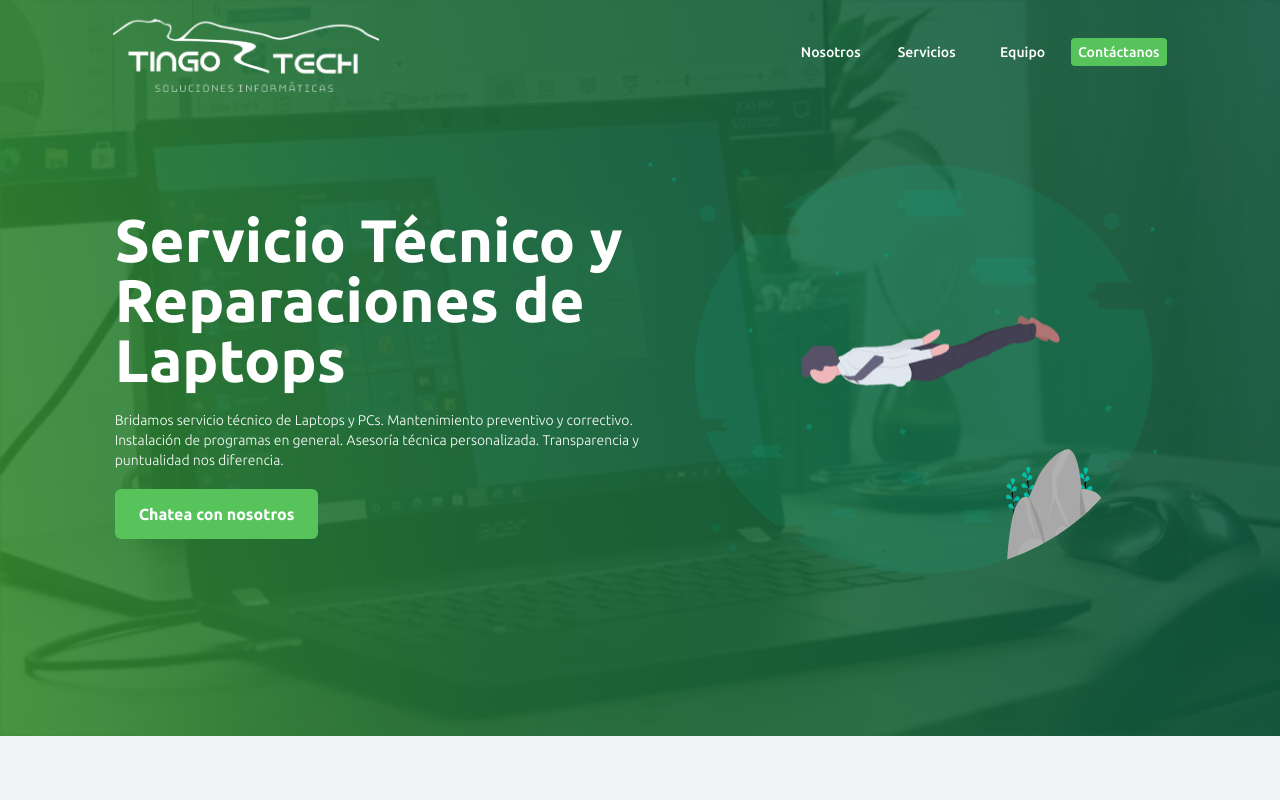
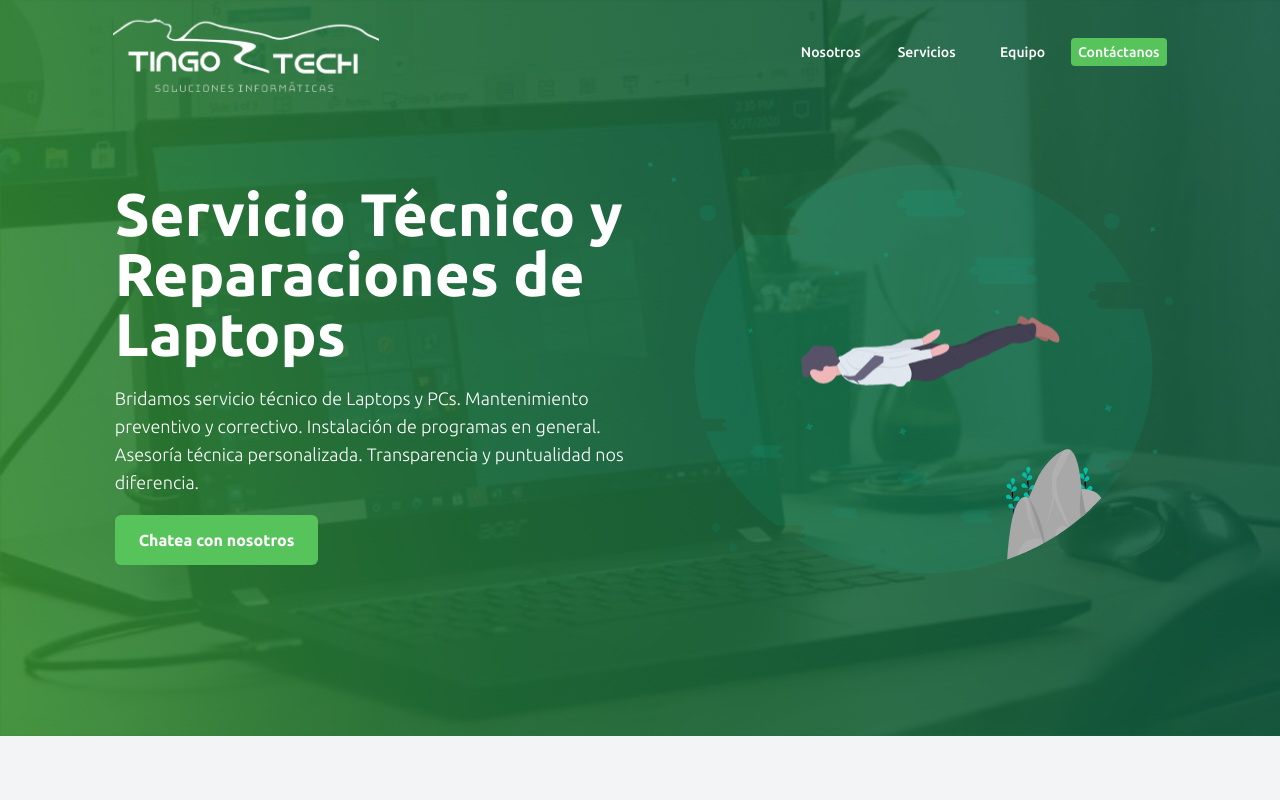
Before and after one commit to wasi-lat/tingotech, a Next.js app: page / in a window 1280 px wide. Shown: the top 800 px of the page. Built offline with nearby package versions, Linux system fonts and the light colour scheme.

Commit message:
FIX: text-size

```diff
--- a/pages/index.js
+++ b/pages/index.js
@@ -28,7 +28,7 @@ export default function Home() {
               <h2 className="font-bold text-4xl md:text-6xl text-white leading-tight">
                 Servicio Técnico y Reparaciones de Laptops
               </h2>
-              <p className="mt-5 mb-8 text-sm font-light text-white">
+              <p className="mt-5 mb-8 text-lg font-light text-white">
               Bridamos servicio técnico de Laptops y PCs. Mantenimiento preventivo y correctivo.
               Instalación de programas en general. Asesoría técnica personalizada.
               Transparencia y puntualidad nos diferencia.
```
